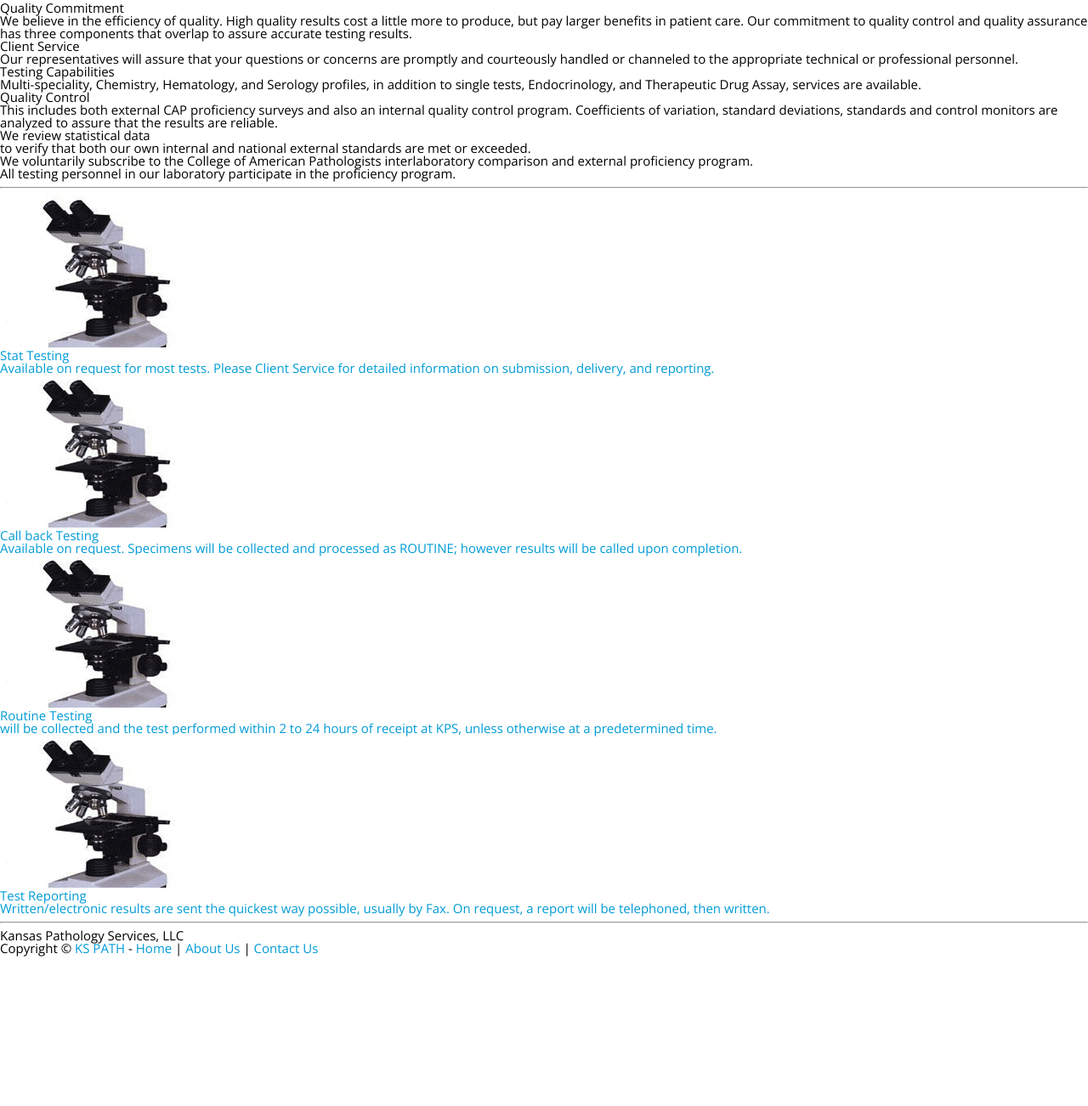
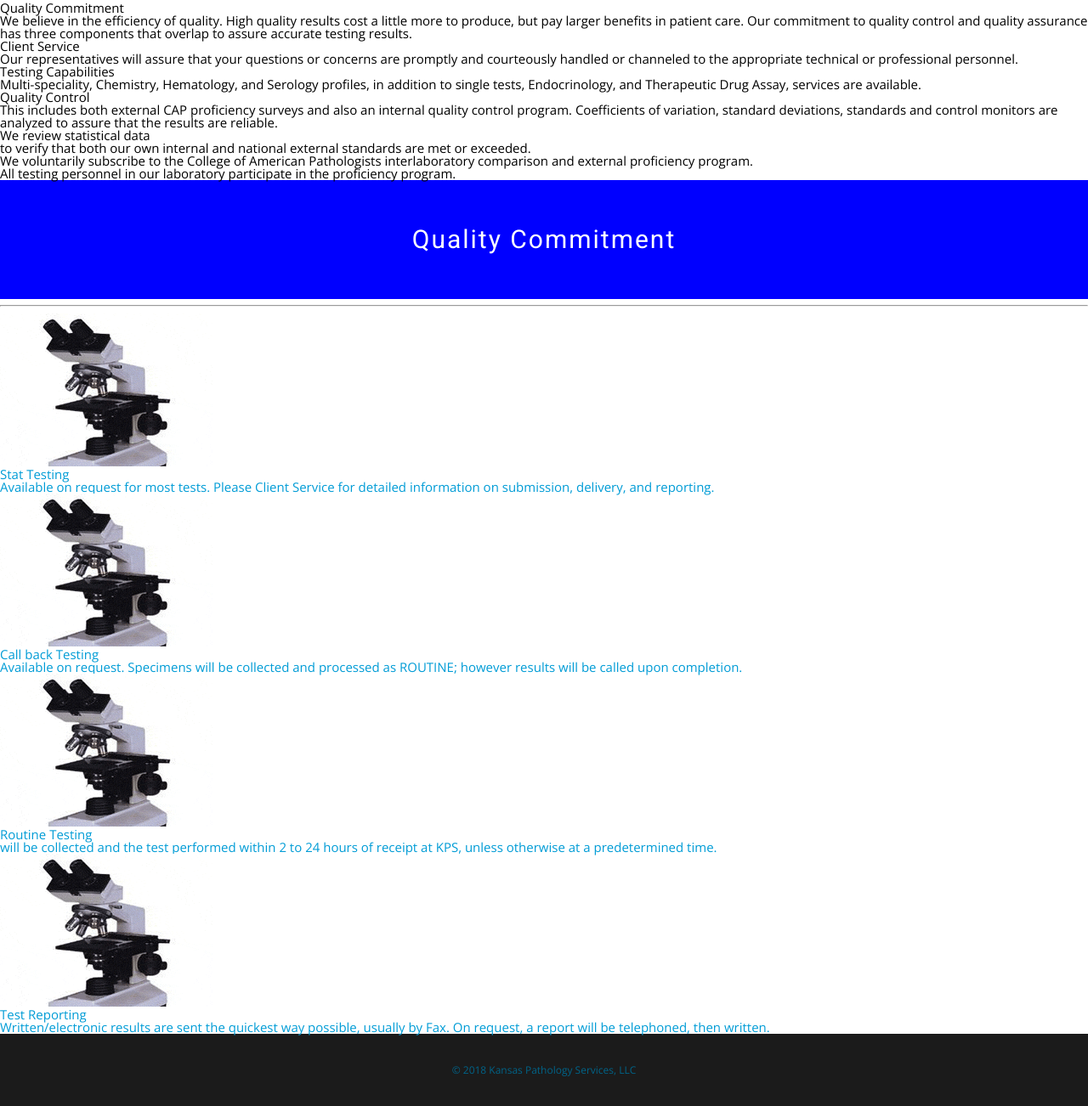
Before and after one commit to MarkNewcomb1/KSPATH, a PHP site: page / in a window 1280 px wide. Shown: the part 104-1406 px from the top of the page at 85% size. Before the commit the page ends 1230 px from the top, so only its background shows below. Run offline with PHP 8.4, Linux system fonts and the light colour scheme.

Commit message:
further stylings, styled footer

```diff
--- /dev/null
+++ b/css/_footer.scss
@@ -0,0 +1,9 @@
+footer {
+	background-color: $almost-black;
+	p {
+		padding: 2.5rem 0;
+		text-align: center;
+		font: 1.2rem/3.5rem 'Open Sans';
+		color: $slate;
+	}
+}
--- a/css/_styles.scss
+++ b/css/_styles.scss
@@ -4,6 +4,8 @@ html {
 body {
 	font-size: 1.5rem;
 	font-family: 'Open Sans';
+	-webkit-font-smoothing: antialiased;
+	-moz-osx-font-smoothing: grayscale;
 }
 a {
 	text-decoration: none;
@@ -27,6 +29,14 @@ header {
 		width: 30%;
 		span {
 			color: $slate;
+		}
+		&:before {
+			position: absolute;
+			content: "";
+			top:0;
+			right: 75%;
+			left:0;
+			height: 100px;
 		}
 	}
 	.logo {
@@ -52,3 +62,11 @@ header {
 		}
 	}
 }
+.home-banner {
+	padding: 5.1rem 2.1rem;
+	background-color: $lab-blue;
+	text-align: center;
+	font: 400 3rem/1.25em 'Roboto';
+	letter-spacing: .2rem;
+	color: white;
+}
--- a/css/_variables.scss
+++ b/css/_variables.scss
@@ -4,3 +4,5 @@ $light-gray: #eaeaea;
 $light-grey: #eaeaea;
 $gray: #888;
 $grey: #888;
+$lab-blue: #0000FF;
+$almost-black: #1b1b1b;
--- a/css/style.scss
+++ b/css/style.scss
@@ -8,3 +8,6 @@
 
 // The rest
 @import 'styles';
+
+// The Footer
+@import 'footer';
--- a/footer.php
+++ b/footer.php
@@ -1,16 +1,4 @@
-<!-- Footer -->
-<footer>
-    <div class="row">
-      <div class="col-md-12">
-          <div class="copy">
-            <h6>Kansas <span class="color">Pathology Services, LLC</span></h6>
-            <p>Copyright &copy; <a href="#">KS PATH</a> - <a href="index.html">Home</a> | <a href="aboutus.html">About Us</a> | <a href="contactus.html">Contact Us</a></p>
-          </div>
-      </div>
-    </div>
-  <div class="clearfix"></div>
-    </div>
-</footer>
-<!--Footer ends-->
+
+<footer><p>&copy; <?php echo date("Y"); ?> Kansas Pathology Services, LLC</p></footer>
 </body>
 </html>
--- a/index.php
+++ b/index.php
@@ -83,6 +83,9 @@ include 'header.php';
 
 <!-- Slider Ends -->
 
+<div class="home-banner">
+	Quality Commitment
+</div> <!-- home banner -->
 <div class="content">
   <div class="container">
 
@@ -173,8 +176,6 @@ include 'header.php';
     </div>
 
 <div class="bor"></div>
-
-<hr />
 <?php
 include 'footer.php';
 ?>
```
Also changed, not shown: dist/css/style.css (+29 -0 lines), dist/css/style.min.css.
